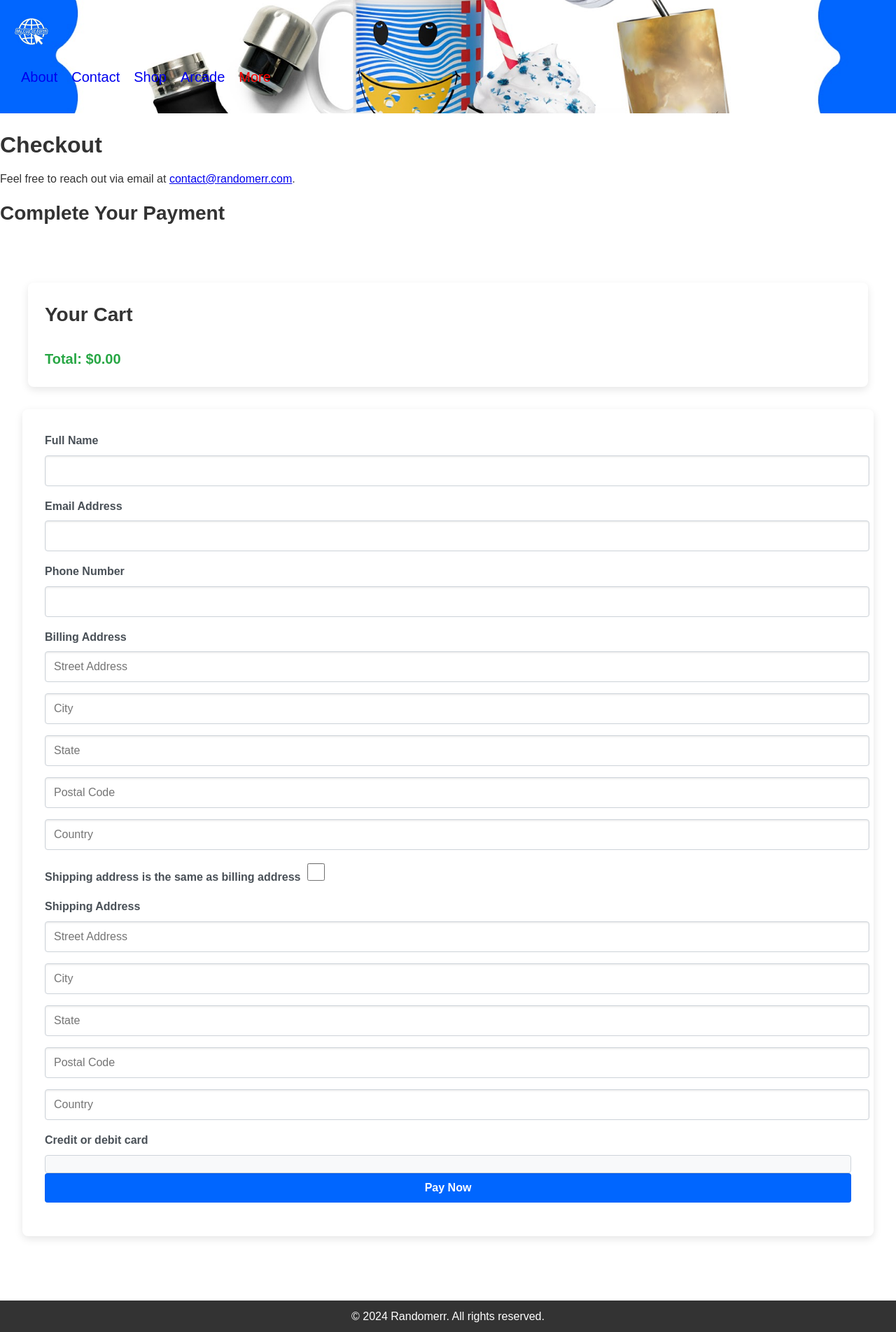
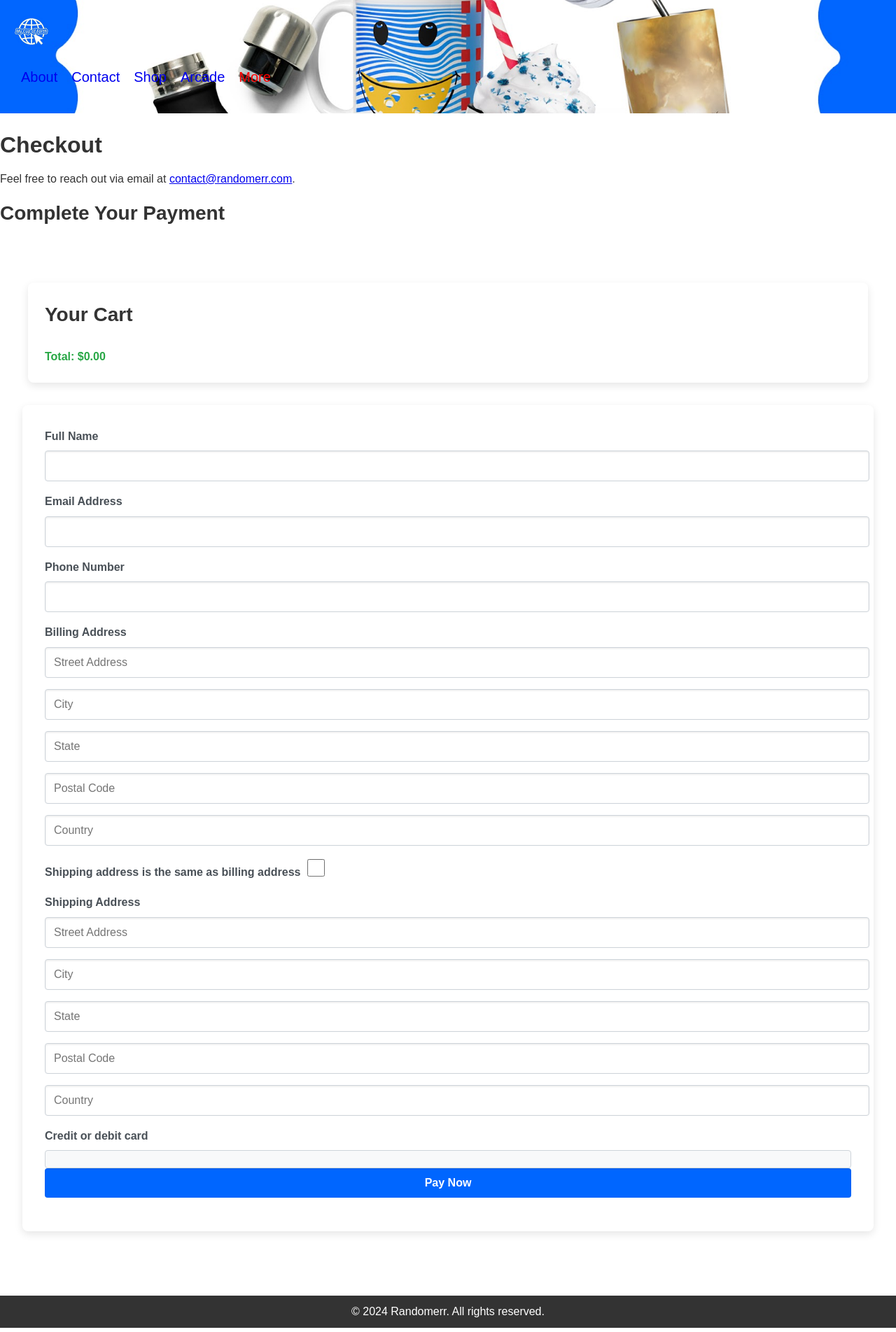
Before and after one commit to m-cochran/Randomerr, a Jekyll site: the page built from checkout.md, in a window 1280 px wide. Shown: the whole page at 70% size. Built offline with Jekyll 4.4.1, drawn with Linux system fonts in a browser that asks for light colours.

Commit message:
Update styles.css

```diff
--- a/assets/css/styles.css
+++ b/assets/css/styles.css
@@ -567,7 +567,9 @@ p {
 }
 
 #cart-total {
-    color: #28a745;
+  color: #28a745;
+  font-weight: bold;
+  font-size: 16px;
 }
 
 .cart-summary-details {
```
